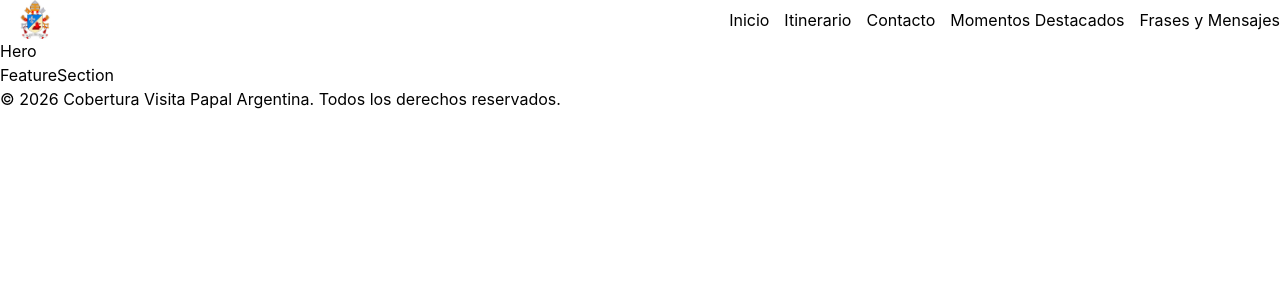
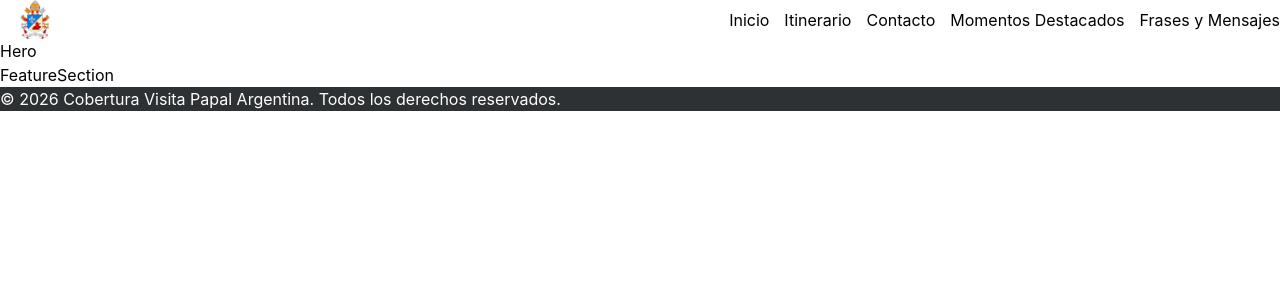
Before and after one commit to maferca24/DDW-c5-m4-s1-tp2, a React (Vite) app: page / in a window 1280 px wide. Shown: the top 300 px of the page. Built offline with nearby package versions, Linux system fonts and the light colour scheme.

Commit message:
agregue estilos al footer

```diff
--- a/src/components/Footer.jsx
+++ b/src/components/Footer.jsx
@@ -1,6 +1,6 @@
 function Footer() {
   return (
-    <footer>
+    <footer className="bg-footer text-surface">
       <p>&copy; 2026 Cobertura Visita Papal Argentina. Todos los derechos reservados.</p>
     </footer>
   );
```
